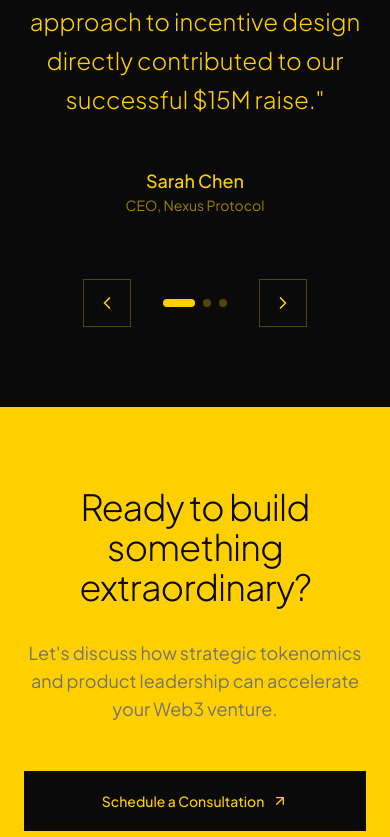
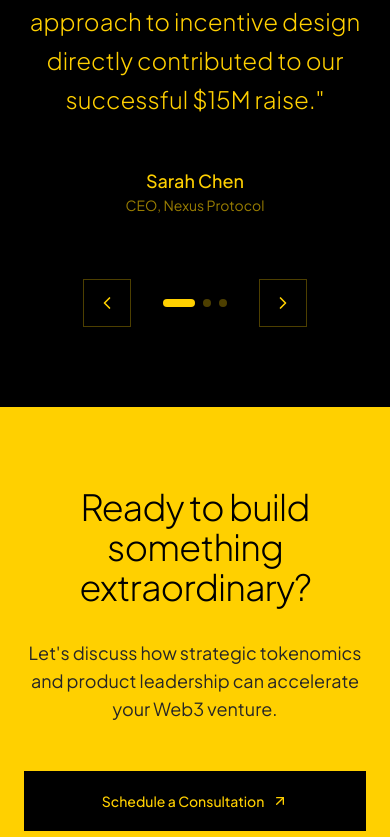
Before and after one commit to vicethetechguy/vicefolio, a React (Vite) app: page / in a window 390 px wide. Shown: the part 5078-5915 px from the top of the page. Built offline with nearby package versions, Linux system fonts and the light colour scheme; no server answers; the HTML template or start-up script is replaced by a standard one.

Commit message:
fix: improve text contrast on gold background

```diff
--- a/src/components/home/PartnersSection.tsx
+++ b/src/components/home/PartnersSection.tsx
@@ -33,7 +33,7 @@ export const PartnersSection = () => {
           {[...partners, ...partners].map((partner, index) => (
             <span
               key={index}
-              className="mx-8 md:mx-16 text-2xl md:text-3xl font-light text-muted-foreground/50 hover:text-foreground transition-colors cursor-default"
+              className="mx-8 md:mx-16 text-2xl md:text-3xl font-light text-foreground/60 hover:text-foreground transition-colors cursor-default"
             >
               {partner}
             </span>
--- a/src/index.css
+++ b/src/index.css
@@ -8,7 +8,7 @@
   :root {
     /* VICE Design System - Bold Gold */
     --background: 49 100% 50%;
-    --foreground: 0 0% 4%;
+    --foreground: 0 0% 0%;
 
     --card: 0 0% 100%;
     --card-foreground: 0 0% 4%;
@@ -16,24 +16,24 @@
     --popover: 0 0% 100%;
     --popover-foreground: 0 0% 4%;
 
-    --primary: 0 0% 4%;
-    --primary-foreground: 0 0% 100%;
+    --primary: 0 0% 0%;
+    --primary-foreground: 49 100% 50%;
 
-    --secondary: 0 0% 96%;
-    --secondary-foreground: 0 0% 4%;
+    --secondary: 46 100% 42%;
+    --secondary-foreground: 0 0% 0%;
 
-    --muted: 0 0% 96%;
-    --muted-foreground: 0 0% 45%;
+    --muted: 46 60% 44%;
+    --muted-foreground: 0 0% 15%;
 
-    --accent: 0 0% 96%;
-    --accent-foreground: 0 0% 4%;
+    --accent: 46 100% 42%;
+    --accent-foreground: 0 0% 0%;
 
     --destructive: 0 84% 60%;
     --destructive-foreground: 0 0% 100%;
 
-    --border: 0 0% 90%;
-    --input: 0 0% 90%;
-    --ring: 0 0% 4%;
+    --border: 42 60% 38%;
+    --input: 42 60% 38%;
+    --ring: 0 0% 0%;
 
     --radius: 0rem;
 
@@ -42,11 +42,11 @@
     --vice-grey-200: 0 0% 92%;
     --vice-grey-300: 0 0% 80%;
     --vice-grey-400: 0 0% 60%;
-    --vice-grey-500: 0 0% 45%;
-    --vice-grey-600: 0 0% 30%;
-    --vice-grey-700: 0 0% 20%;
-    --vice-grey-800: 0 0% 10%;
-    --vice-grey-900: 0 0% 4%;
+    --vice-grey-500: 0 0% 30%;
+    --vice-grey-600: 0 0% 20%;
+    --vice-grey-700: 0 0% 12%;
+    --vice-grey-800: 0 0% 6%;
+    --vice-grey-900: 0 0% 0%;
 
     --sidebar-background: 0 0% 98%;
     --sidebar-foreground: 0 0% 26%;
```
